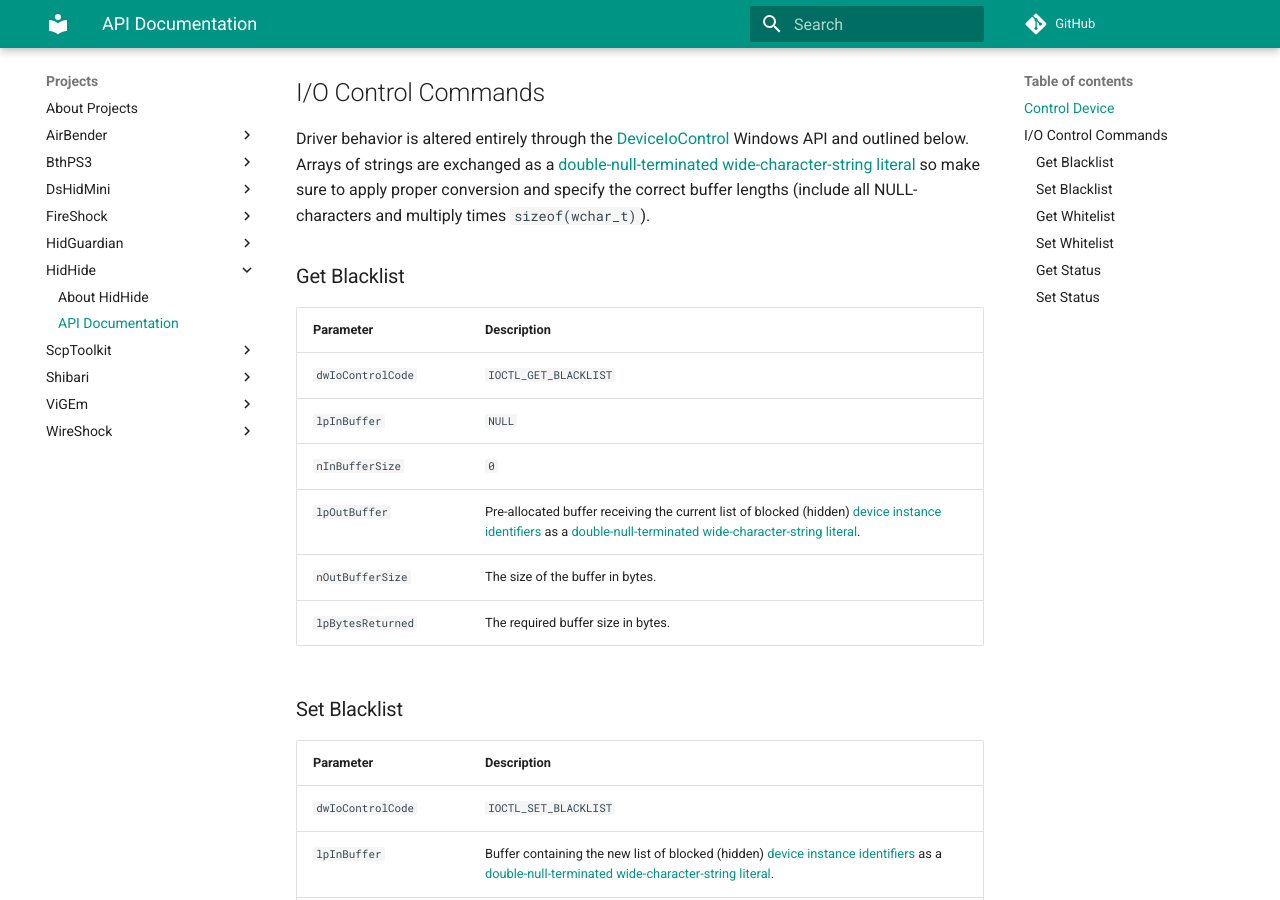
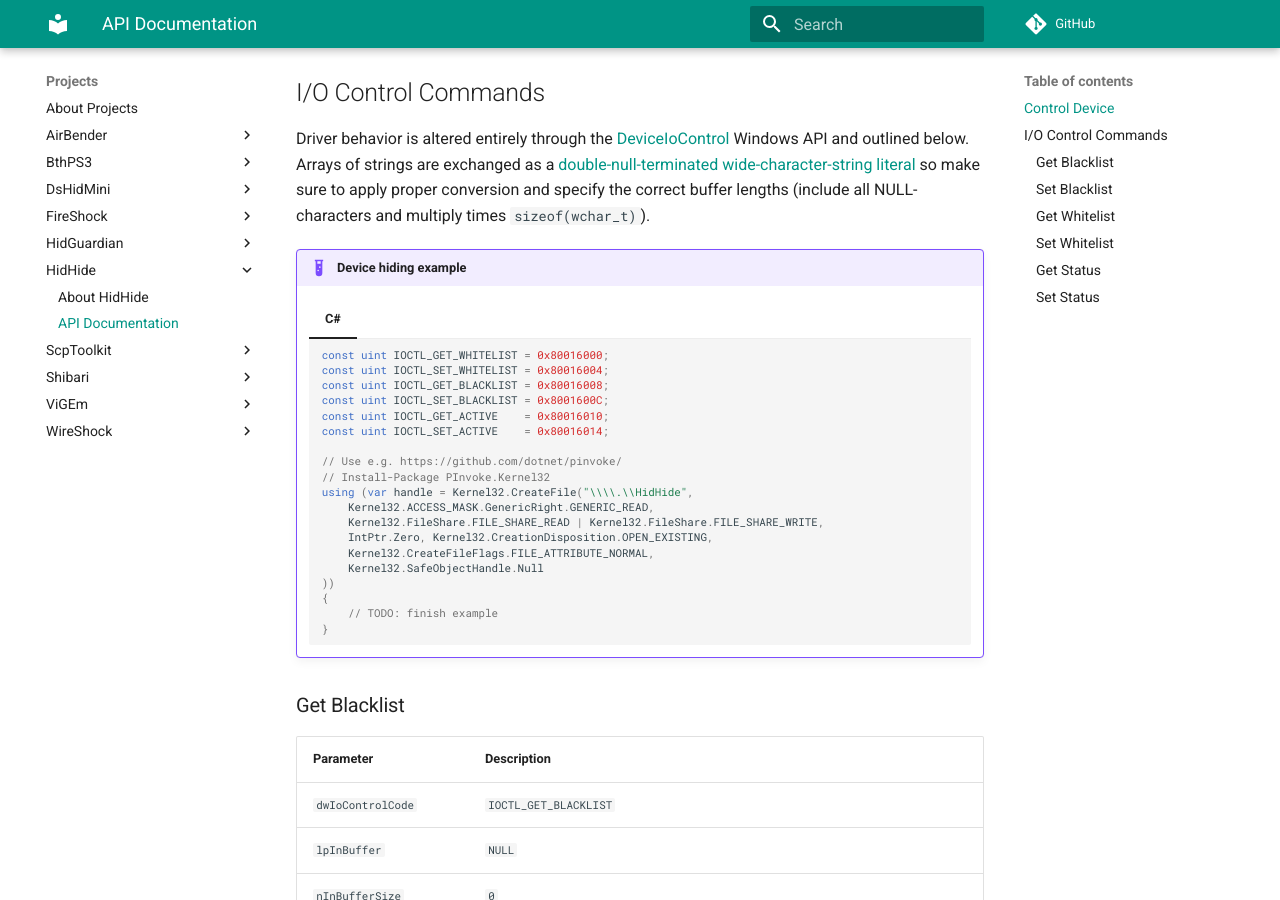
Before and after one commit to nefarius/ViGEm.github.io, an MkDocs documentation site: the page built from docs/projects/HidHide/API-Documentation.md, in a window 1280 px wide and 900 px high, scrolled down 908 px. Built offline with MkDocs 1.6.1 and Material for MkDocs 9.7.7, drawn with Linux system fonts in a browser that asks for light colours; comment, search, counter and statistics services are not loaded.

Commit message:
Added example snippet

````diff
--- a/docs/projects/HidHide/API-Documentation.md
+++ b/docs/projects/HidHide/API-Documentation.md
@@ -50,6 +50,31 @@ Use the [`CreateFile`](https://docs.microsoft.com/en-us/windows/win32/api/fileap
 ## I/O Control Commands
 
 Driver behavior is altered entirely through the [DeviceIoControl](https://docs.microsoft.com/en-us/windows/win32/api/ioapiset/nf-ioapiset-deviceiocontrol) Windows API and outlined below. Arrays of strings are exchanged as a [double-null-terminated](https://devblogs.microsoft.com/oldnewthing/20091008-00/?p=16443) [wide-character-string literal](https://docs.microsoft.com/en-us/cpp/c-language/multibyte-and-wide-characters?view=msvc-160) so make sure to apply proper conversion and specify the correct buffer lengths (include all NULL-characters and multiply times `sizeof(wchar_t)`).
+
+!!! example "Device hiding example"
+
+    === "C#"
+        ```csharp
+        const uint IOCTL_GET_WHITELIST = 0x80016000;
+        const uint IOCTL_SET_WHITELIST = 0x80016004;
+        const uint IOCTL_GET_BLACKLIST = 0x80016008;
+        const uint IOCTL_SET_BLACKLIST = 0x8001600C;
+        const uint IOCTL_GET_ACTIVE    = 0x80016010;
+        const uint IOCTL_SET_ACTIVE    = 0x80016014;
+
+        // Use e.g. https://github.com/dotnet/pinvoke/
+        // Install-Package PInvoke.Kernel32
+        using (var handle = Kernel32.CreateFile("\\\\.\\HidHide",
+            Kernel32.ACCESS_MASK.GenericRight.GENERIC_READ,
+            Kernel32.FileShare.FILE_SHARE_READ | Kernel32.FileShare.FILE_SHARE_WRITE,
+            IntPtr.Zero, Kernel32.CreationDisposition.OPEN_EXISTING,
+            Kernel32.CreateFileFlags.FILE_ATTRIBUTE_NORMAL,
+            Kernel32.SafeObjectHandle.Null
+        ))
+        {
+            // TODO: finish example
+        }
+        ```
 
 ### Get Blacklist
 
````
